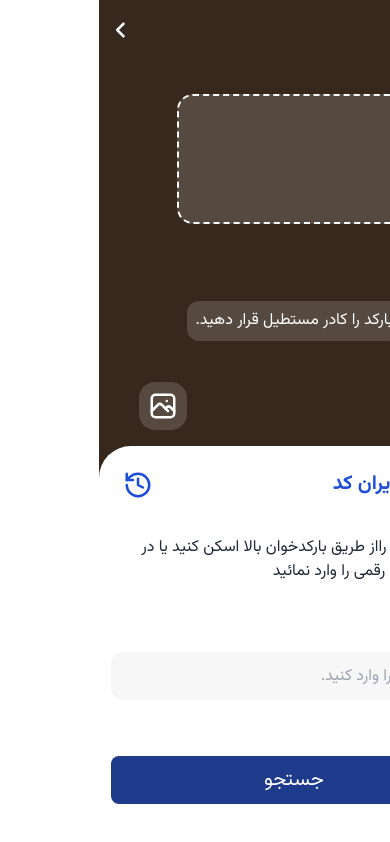
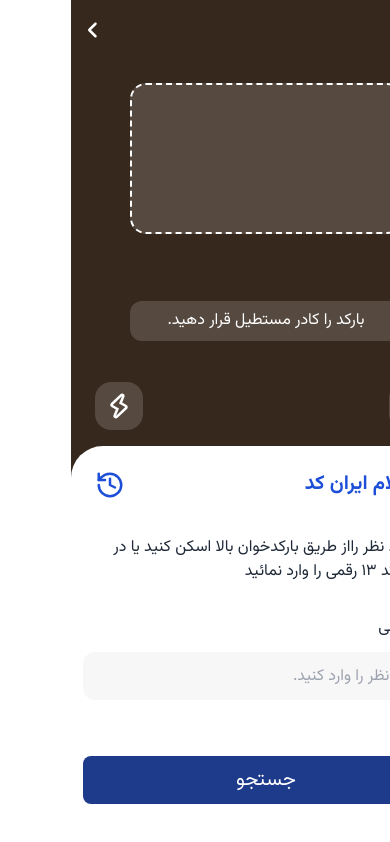
Before and after one commit to HosseAmro/irancode, a Next.js app: page / in a window 390 px wide. Built offline with nearby package versions, Linux system fonts and the light colour scheme.

Commit message:
Responsive Fix

```diff
--- a/src/app/details/page.tsx
+++ b/src/app/details/page.tsx
@@ -7,11 +7,11 @@ export default function Details() {
       <FaAngleLeft className="absolute text-blue-500  top-5 left-3" size={20} />
       <h1 className="absolute text-blue-500 top-5 right-3">جزئیات محصول</h1>
       <div className="mt-16">
-        <div className="flex justify-around ">
-          <button className="text-white bg-blue-700 h-12 w-[40%] rounded-lg">
+        <div className="flex justify-around max-mb1:flex-col max-mb1:items-center">
+          <button className="text-white bg-blue-700 h-12 w-[40%] rounded-lg max-mb1:w-[90%] max-mb1:mb-4 ">
             فارسی
           </button>
-          <button className="text-[#7a7a7a] bg-[#f2f2f2] h-12 w-[40%] rounded-lg">
+          <button className="text-[#7a7a7a] bg-[#f2f2f2] h-12 w-[40%] rounded-lg max-mb1:w-[90%]">
             انگلیسی
           </button>
         </div>
--- a/src/app/layout.tsx
+++ b/src/app/layout.tsx
@@ -19,7 +19,7 @@ export default function RootLayout({
     <html lang="en">
       <body className={vazirmatn.className}>
         <div className="flex w-full justify-center">
-          <div className="relative min-h-screen min-w-[200px] w-[500px]">
+          <div className="relative min-h-screen w-[500px] max-[300px]:w-full">
             {children}
           </div>
         </div>
--- a/src/app/products/page.tsx
+++ b/src/app/products/page.tsx
@@ -5,7 +5,7 @@ import { FaAngleLeft } from "react-icons/fa6";
 export default function Products() {
   return (
     <>
-      <FaAngleLeft className="absolute text-blue-500  top-5 left-3" size={20} />
+      <FaAngleLeft className="absolute text-blue-500 top-5 left-3" size={20} />
       <h1 className="absolute text-blue-500 top-5 right-3">
         تاریخچه استعلام ها
       </h1>
--- a/src/components/Camera/Camera.tsx
+++ b/src/components/Camera/Camera.tsx
@@ -5,19 +5,19 @@ export default function Camera() {
   return (
     <main className="basis-[63%] text-white flex flex-col">
       <div className="basis-[70%] flex justify-center items-center mt-10">
-        <div className="w-[60%] min-w-[190px] aspect-[1.8/1] rounded-[1rem] bg-[#564940] border-2 border-white border-dashed"></div>
+        <div className="w-[70%] max-[350px]:w-[80%] max-[270px]:w-[90%] max-[270px]:mt-3 max-[190px]:w-full   aspect-[1.8/1] rounded-[1rem] bg-[#564940] border-2 border-white border-dashed"></div>
       </div>
-      <div className="basis-[12%] w-[55%] min-w-[10rem] mx-auto my-6">
-        <p className="bg-[#564940] py-2  rounded-xl text-center">
+      <div className="basis-[12%] w-[55%] max-[400px]:w-[70%] max-[300px]:w-[80%] min-w-[10rem] mx-auto my-6">
+        <p className="bg-[#564940] py-2 rounded-xl max-[190px]:hidden text-center">
           بارکد را کادر مستطیل قرار دهید.
         </p>
       </div>
-      <div className="basis-[18%] flex justify-between px-10 py-4">
-        <div className="bg-[#564940] w-12 h-12 rounded-2xl flex justify-center items-center">
+      <div className="basis-[18%] flex justify-between px-6 max-[300px]:px-2  py-4">
+        <div className="bg-[#564940] max-[300px]:w-10 max-[300px]:h-10 w-12 h-12 rounded-2xl flex justify-center items-center">
+          <TbPhoto size={30} />
+        </div>
+        <div className="bg-[#564940] max-[300px]:w-10 max-[300px]:h-10 w-12 h-12 rounded-2xl flex justify-center items-center">
           <TiFlashOutline size={30} />
-        </div>
-        <div className="bg-[#564940]  w-12 h-12 rounded-2xl  flex justify-center items-center">
-          <TbPhoto size={30} />
         </div>
       </div>
     </main>
--- a/src/components/CardDetails/CardDetails.tsx
+++ b/src/components/CardDetails/CardDetails.tsx
@@ -2,7 +2,7 @@ import React from "react";
 
 export default function CardDetails() {
   return (
-    <div className="flex pr-4 py-4 border-b-4 border-solid border-0 border-white ">
+    <div className="flex pr-4 py-4 border-0 border-b-4 border-solid border-white max-mb1:flex-col max-mb1:gap-6 ">
       <div className=" basis-1/3 text-[#7a7a7a]">نام</div>
       <div className=" basis-2/3 text-black">کرم</div>
     </div>
--- a/src/components/CardProduct/CardProduct.tsx
+++ b/src/components/CardProduct/CardProduct.tsx
@@ -7,16 +7,16 @@ export default function CardProduct() {
       <div className="text-black text-xl mt-4 mr-4">
         بیسکوئیت چند قله بدون شکر جمانه
       </div>
-      <div className="flex gap-12 mr-4 my-4">
-        <div className="flex gap-2 text-[#727272]">
+      <div className="flex gap-12 mr-4 my-4 max-mb2:flex-col max-mb2:gap-2 max-mb2:mt-10">
+        <div className=" flex gap-2 text-[#727272] max-mb1:flex-col">
           <FaBarcode />
           2330002672607
         </div>
-        <div className="flex gap-2 text-[#727272]">
+        <div className="flex gap-2 text-[#727272] max-mb1:flex-col">
           <FaCalendarDay />
           1402/11/10
         </div>
-        <div className="text-[#719ce0] bg-[#eff4fc] rounded-xl py-1 px-4">
+        <div className="text-[#719ce0] bg-[#eff4fc] rounded-xl py-1 px-4 max-mb2:w-[22%] text-center">
           جزئیات
         </div>
       </div>
--- a/src/components/Form/Form.tsx
+++ b/src/components/Form/Form.tsx
@@ -5,8 +5,10 @@ import Input from "./Input";
 export default function Form() {
   return (
     <div className="basis-[37%] bg-white text-black rounded-t-[2rem]">
-      <div className="flex justify-between p-6 ">
-        <div className="text-blue-700 font-bold text-xl">استعلام ایران کد</div>
+      <div className="flex justify-between p-6 max-[220px]:flex-col max-[220px]:items-center">
+        <div className="text-blue-700 font-bold text-xl max-[220px]:pb-3">
+          استعلام ایران کد
+        </div>
         <LuHistory className="text-blue-700 " size={30} />
       </div>
       <p className="text-start text-gray-800 p-3 mb-5">
--- a/src/components/Form/Input.tsx
+++ b/src/components/Form/Input.tsx
@@ -2,12 +2,12 @@ import React from "react";
 
 export default function Input() {
   return (
-    <form className="flex flex-col px-3">
-      <label className="mb-3 text-gray-800" htmlFor="text">
+    <form className="px-3">
+      <label className="text-gray-800" htmlFor="text">
         کد ۱۳ رقمی
       </label>
       <input
-        className="bg-[#f7f7f7] focus:border-blue-400 focus:border-solid rounded-xl w-full h-[3rem] pr-2 mb-14"
+        className="bg-[rgb(247,247,247)] focus:border-blue-400 focus:border-solid rounded-xl w-full h-[3rem] pr-2 mb-14 mt-3 max-mb0:placeholder:text-transparent"
         placeholder="کد مورد نظر را وارد کنید."
         type="text"
         name="text"
--- a/tailwind.config.ts
+++ b/tailwind.config.ts
@@ -7,12 +7,10 @@ const config: Config = {
     "./src/app/**/*.{js,ts,jsx,tsx,mdx}",
   ],
   theme: {
-    extend: {
-      backgroundImage: {
-        "gradient-radial": "radial-gradient(var(--tw-gradient-stops))",
-        "gradient-conic":
-          "conic-gradient(from 180deg at 50% 50%, var(--tw-gradient-stops))",
-      },
+    screens: {
+      mb0: "190px",
+      mb1: "250px",
+      mb2: "490px",
     },
   },
   plugins: [],
```
